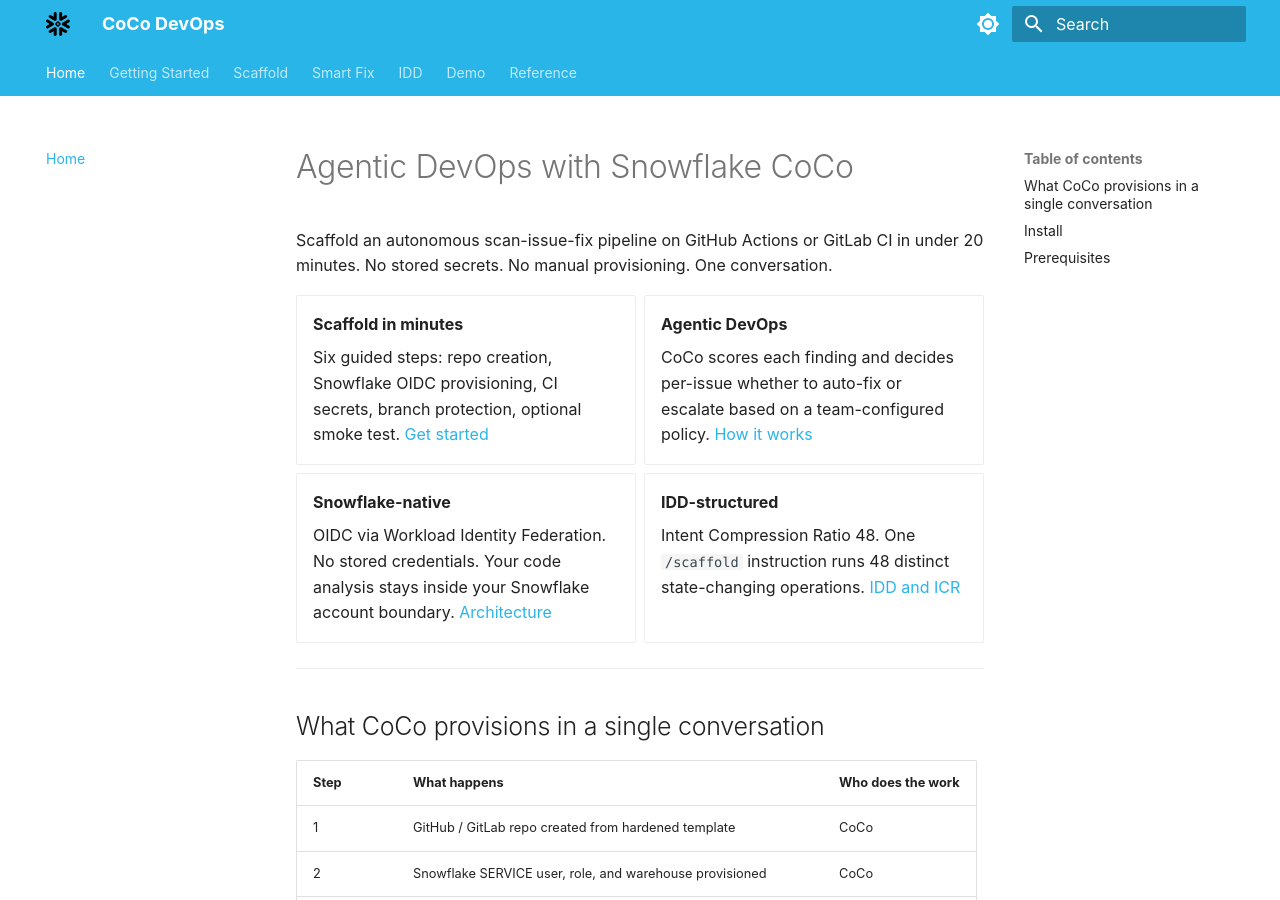
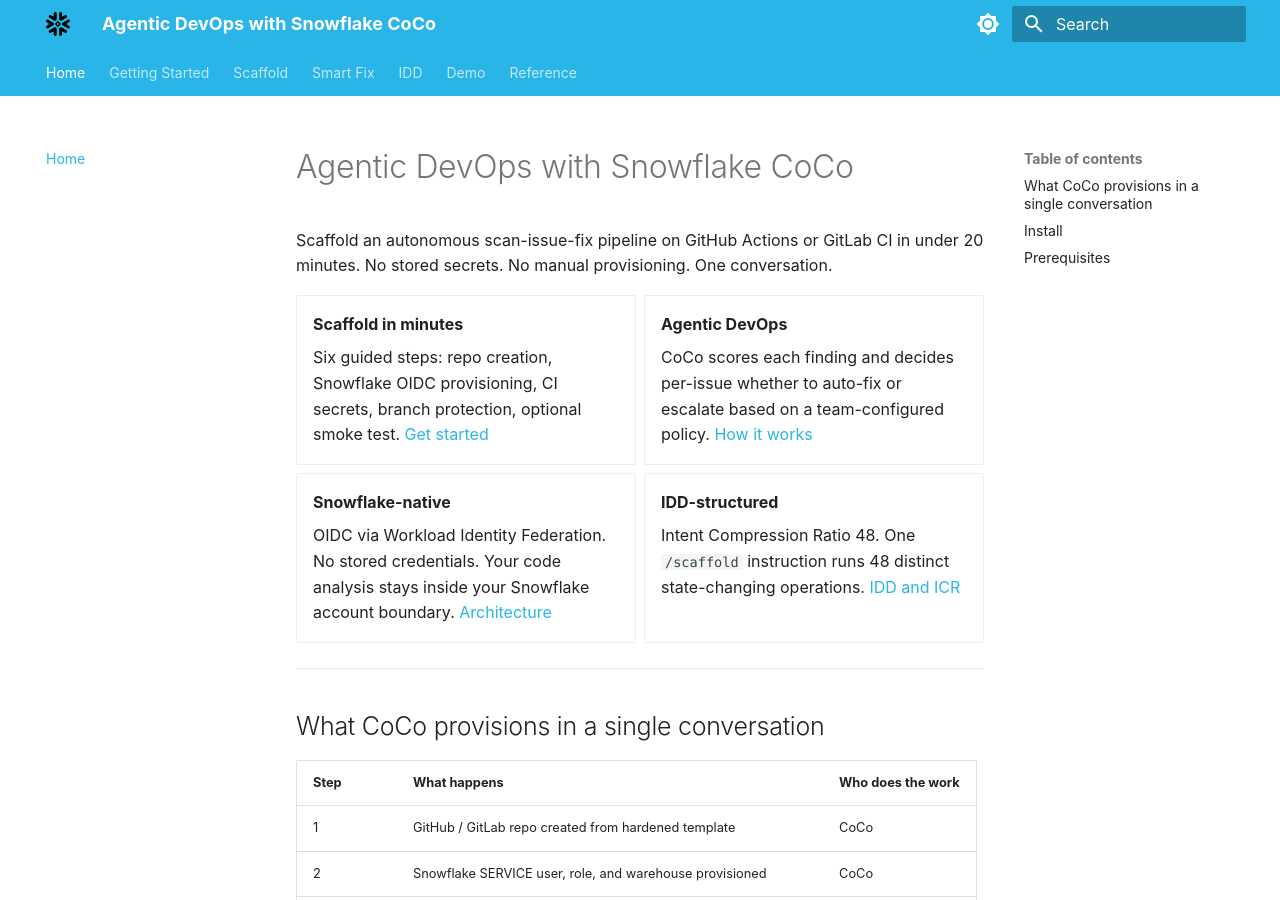
Before and after one commit to Snowflake-Labs/devops-snowflake-coco-agents, an MkDocs documentation site: the page built from docs/index.md, in a window 1280 px wide and 900 px high. Built offline with MkDocs 1.6.1 and Material for MkDocs 9.7.7, drawn with Linux system fonts in a browser that asks for light colours.

Commit message:
fix(docs): site_name -> Agentic DevOps with Snowflake CoCo
.... Generated with [Cortex Code](https://docs.snowflake.com/en/user-guide/cortex-code/cortex-code)

Co-Authored-By: Cortex Code <noreply@snowflake.com>

```diff
--- a/mkdocs.yml
+++ b/mkdocs.yml
@@ -1,4 +1,4 @@
-site_name: CoCo DevOps
+site_name: Agentic DevOps with Snowflake CoCo
 site_url: https://snowflake-labs.github.io/devops-snowflake-coco-agents/
 site_description: >
     Snowflake-native AI agents for Agentic DevOps. Scaffold autonomous scan-issue-fix pipelines on GitHub Actions and
```
